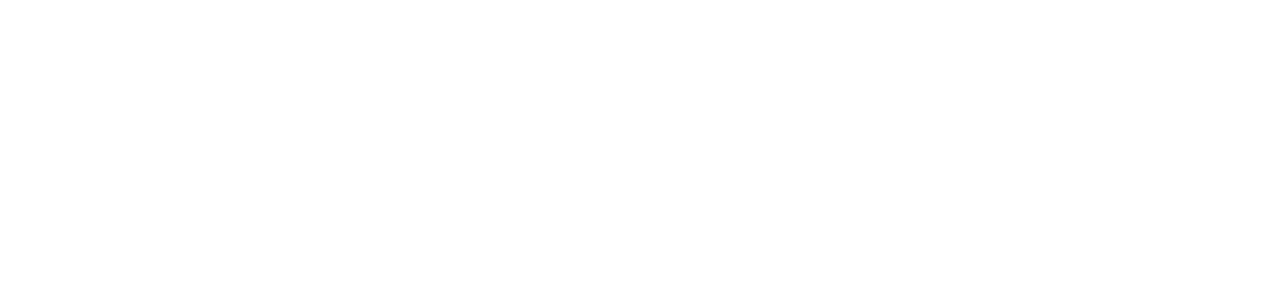
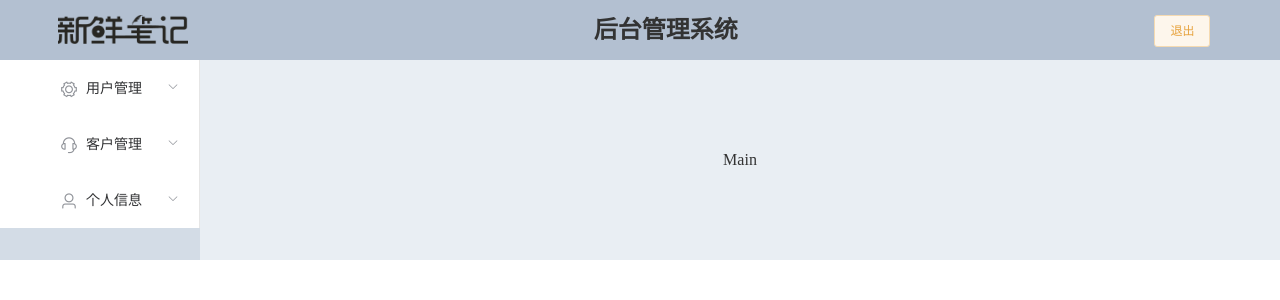
Before and after one commit to bin-git/vue-project1, a Vue app: page /Users-list in a window 1280 px wide. Shown: the top 300 px of the page. Built offline with nearby package versions, Linux system fonts and the light colour scheme.

Commit message:
丰富首页，新增users-list路由

```diff
--- a/src/router.js
+++ b/src/router.js
@@ -2,6 +2,7 @@
 import Router from 'vue-router'
 import Home from './views/Home.vue'
 import Login from '@/components/Login/login.vue'
+import Userslist from '@/views/Users-list.vue'
 //模块化开发时，需要用Vue.use(Router)
 Vue.use(Router)
 
@@ -12,7 +13,14 @@
     {
       path: '/',
       name: 'home',
-      component: Home
+      component: Home,
+      children:[
+        {
+          path:'/Users-list',
+          name:'users-list',
+          component:Userslist
+        }
+      ]
     },
     {
       path: '/about',
--- a/src/views/Home.vue
+++ b/src/views/Home.vue
@@ -2,10 +2,12 @@
   <div class="views-home">
     <el-container>
       <el-header>
-        <el-row>
-          <el-col :span="8">
+        <el-row type="flex" justify="space-between">
+          <el-col :span="4">
             <div class="grid-content bg-purple">
-              <img src="../../public/logo.png" alt="logo">
+              <a href="/">
+                <img src="../../public/logo.png" alt="logo" class="logo" />
+              </a>
             </div>
           </el-col>
           <el-col :span="8">
@@ -13,44 +15,97 @@
               <h2>后台管理系统</h2>
             </div>
           </el-col>
-          <el-col :span="8">
-            <div class="grid-content bg-purple"></div>
+          <el-col :span="3">
+            <div class="grid-content bg-purple">
+              <el-button type="warning" plain size="small">退出</el-button>
+            </div>
           </el-col>
         </el-row>
       </el-header>
 
       <el-container>
-        <el-aside width="200px">Aside</el-aside>
+        <!-- 侧边栏 -->
+        <el-aside width="200px">
+          <el-menu
+            default-active="2"
+            class="el-menu-vertical-demo"
+            @open="handleOpen"
+            @close="handleClose"
+          >
+            <el-submenu index="1">
+              <template slot="title">
+                <i class="el-icon-setting"></i>
+                <span>用户管理</span>
+              </template>
+              <el-menu-item-group>
+                <el-menu-item @click="goUsers" index="1-1">用户列表</el-menu-item>
+                <el-menu-item index="1-2">管理权限</el-menu-item>
+              </el-menu-item-group>
+            </el-submenu>
+            <el-submenu index="2">
+              <template slot="title">
+                <i class="el-icon-service"></i>
+                <span>客户管理</span>
+              </template>
+              <el-menu-item-group>
+                <el-menu-item index="2-1">客户列表</el-menu-item>
+                <el-menu-item index="2-2">客户分类</el-menu-item>
+              </el-menu-item-group>
+            </el-submenu>
+            <el-submenu index="3">
+              <template slot="title">
+                <i class="el-icon-user"></i>
+                <span>个人信息</span>
+              </template>
+              <el-menu-item-group>
+                <el-menu-item index="3-1">个人资料</el-menu-item>
+                <el-menu-item index="3-2">登陆记录</el-menu-item>
+              </el-menu-item-group>
+            </el-submenu>
+          </el-menu>
+        </el-aside>
+        <!-- 主体内容 -->
         <el-main>Main</el-main>
       </el-container>
-
     </el-container>
   </div>
 </template>
 
 <script>
-export default {};
+export default {
+  data() {
+    return {
+
+    }
+  },
+  methods: {
+    goUsers(){
+      this.$router.push('/users-list')
+    }
+  },
+};
 </script>
 
 <style lang="scss">
-  $color333:#333;
+$color333: #333;
 
-  .el-header, .el-footer {
-    background-color: #B3C0D1;
+.el-header,
+.el-footer {
+  background-color: #b3c0d1;
   color: $color333;
   text-align: center;
   line-height: 60px;
 }
 
 .el-aside {
-    background-color: #D3DCE6;
+  background-color: #d3dce6;
   color: $color333;
   text-align: center;
   line-height: 200px;
 }
 
 .el-main {
-    background-color: #E9EEF3;
+  background-color: #e9eef3;
   color: $color333;
   text-align: center;
   line-height: 160px;
@@ -68,4 +123,9 @@
 .el-container:nth-child(7) .el-aside {
   line-height: 320px;
 }
+
+.logo {
+  margin-top: 15px;
+  width: 130px;
+}
 </style>
--- /dev/null
+++ b/src/views/Users-list.vue
@@ -0,0 +1,18 @@
+<template>
+    <div>
+        Users页面
+    </div>
+</template>
+<script>
+export default {
+    data() {
+        return {
+
+        }
+    },
+}
+</script>
+
+<style lang="scss">
+
+</style>
```
Lines whose indentation alone changed are shown as unchanged.
